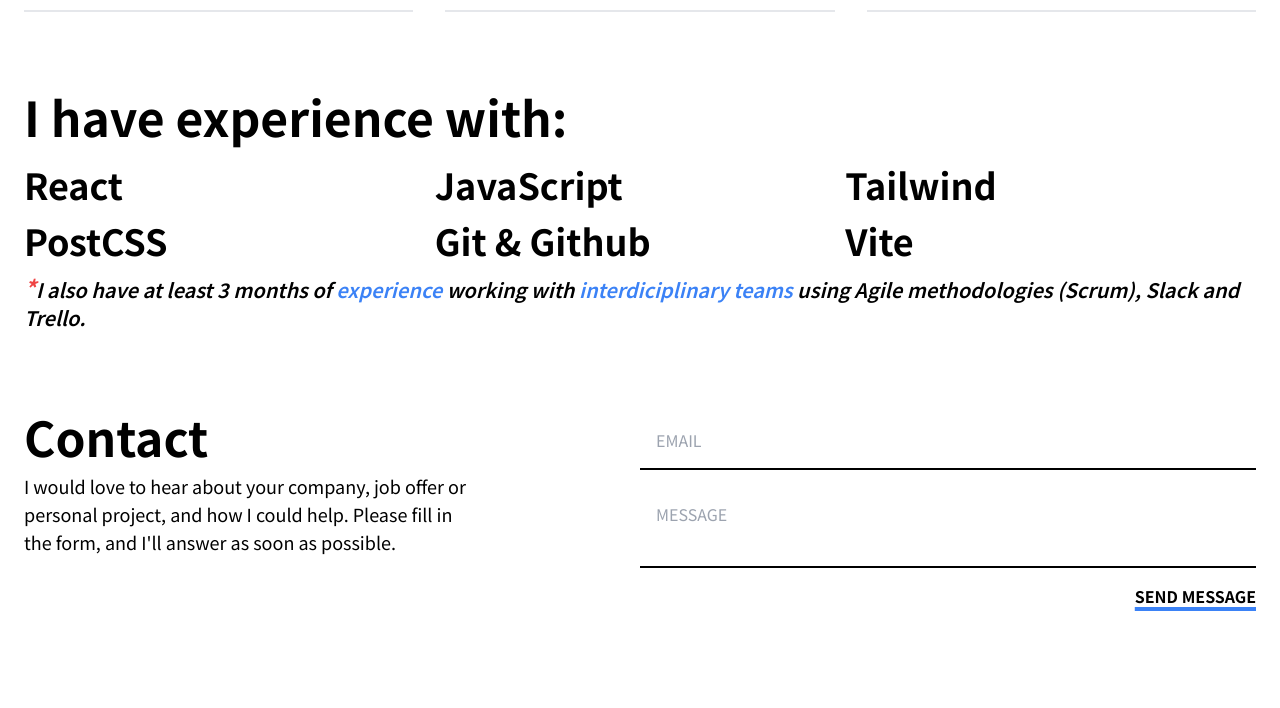
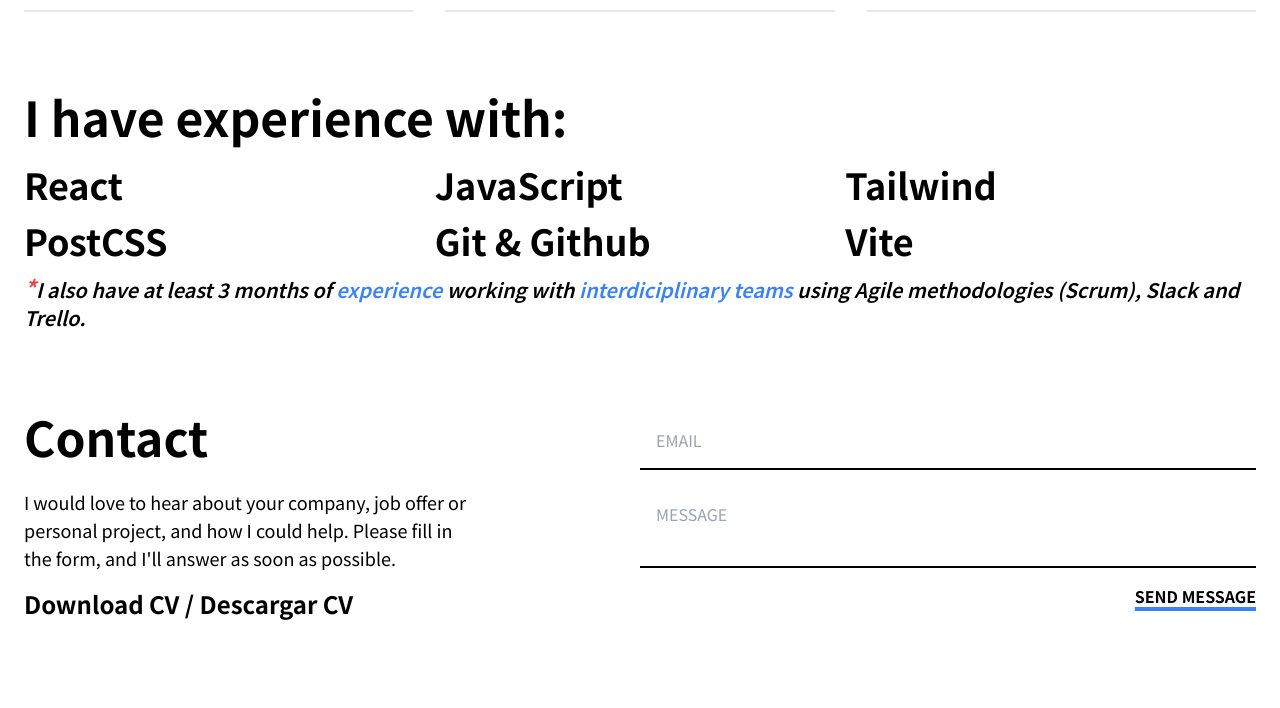
Before and after one commit to TomasPereira-Dev/portfolio, a website built with Vite: page index.html in a window 1280 px wide. Shown: the part 1378-2086 px from the top of the page. Built offline with nearby package versions, Linux system fonts and the light colour scheme; files whose address does not match are found by name.

Commit message:
añadido cvs para descargar

```diff
--- a/index.html
+++ b/index.html
@@ -3,9 +3,6 @@
   <head>
     <meta charset="UTF-8" />
     <meta name="viewport" content="width=device-width, initial-scale=1.0" />
-    <meta property="og:type" content="website">
-    <meta property="og:image" itemProp="./metaThumbnail.jpeg">
-    <meta property="og:url" content="https://www.tomaspereira.com.ar">
     <link rel="shortcut icon" type="image/svg+xml" href="./favicon.svg" />
     <link rel="preconnect" href="https://fonts.googleapis.com">
     <link rel="preconnect" href="https://fonts.gstatic.com" crossorigin>
@@ -91,12 +88,13 @@
       <p class="mt-3 text-lg md:max-w-[64ch] lg:max-w-[68ch] xl:max-w-none lg:text-xl font-semibold italic"><span class="text-2xl text-red-500">*</span>I also have at least 3 months of <span class="text-blue-500">experience</span> working with <span class="text-blue-500">interdiciplinary teams</span> using Agile methodologies (Scrum), Slack and Trello.</p>
     </section>
     <section class="flex flex-col gap-8 md:flex-row md:justify-between md:gap-0">
-      <div class="flex flex-col items-center md:items-start">
+      <div class="flex flex-col gap-4 items-center md:items-start">
         <h2 class="text-2xl font-bold mb-3 md:text-3xl lg:text-4xl xl:text-5xl">Contact</h2>
         <p class="text-center leading-6 max-w-custom-contact md:text-left lg:max-w-custom-contact-lg lg:text-lg">
           I would love to hear about your company, job offer or personal project, and how I could help.
           Please fill in the form, and I'll answer as soon as possible.
         </p>
+        <p class="text-2xl font-bold" ><a class="hover:text-blue-500" href="./tomas_pereira_cv_frontend_jr_eng.pdf" download="tomas_pereira_cv_frontend_jr_eng.pdf">Download CV</a> / <a class="hover:text-blue-500" href="./tomas_pereira_cv_frontend_jr_esp.pdf" download="tomas_pereira_cv_frontend_jr_esp.pdf">Descargar CV</a>
       </div>
 
       <form class="flex flex-col gap-4 md:w-1/2" action="https://formspree.io/f/xdovgobv" method="POST" class="contact-form">
```
Also changed, not shown: 2 other files.
